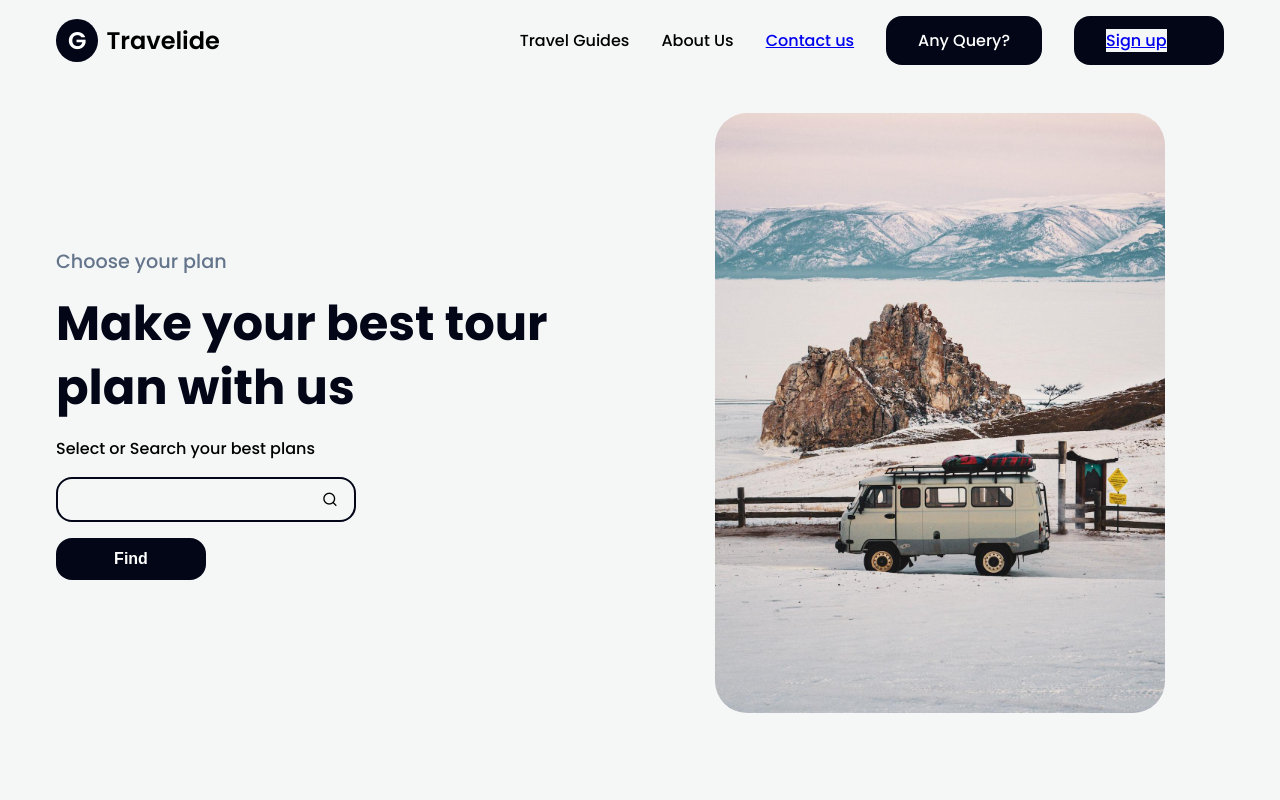
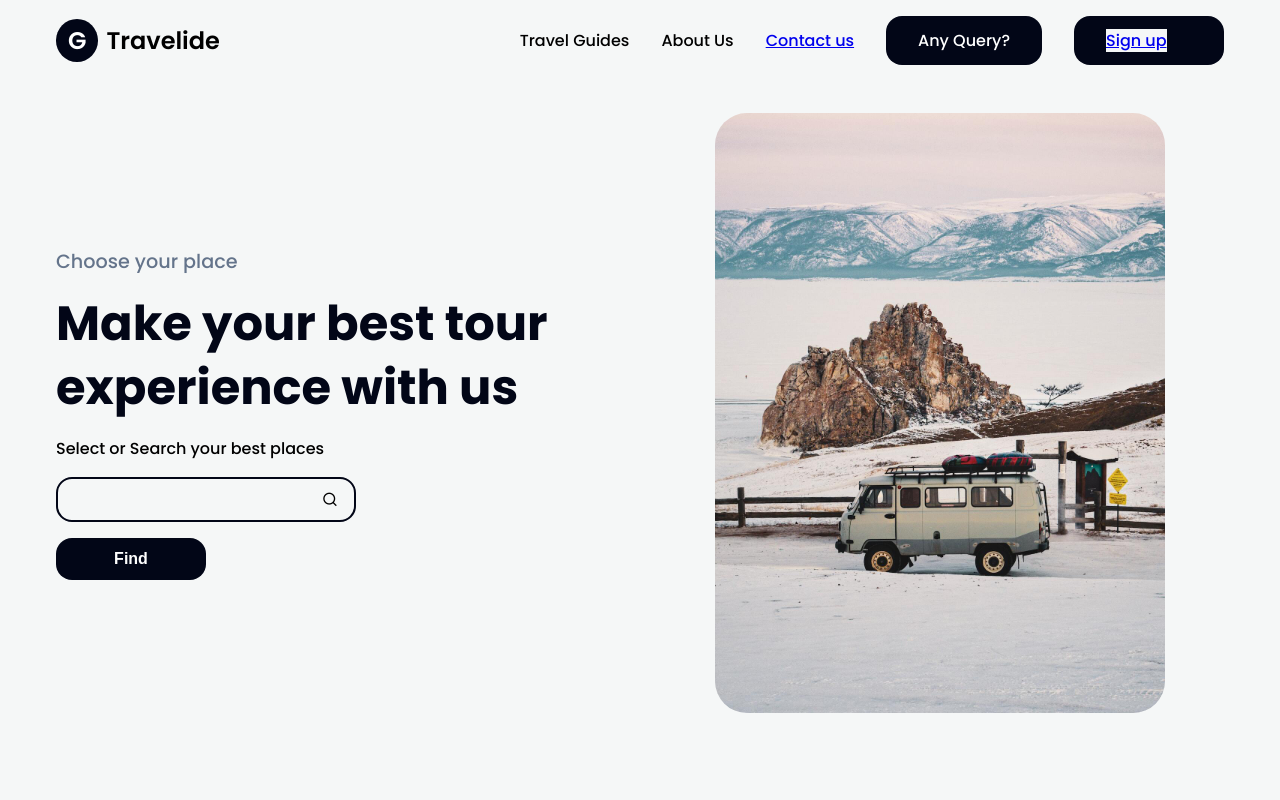
Before and after one commit to amansingh0001/Travelide, a plain HTML site: page index.html in a window 1280 px wide. Shown: the top 800 px of the page. Drawn offline with nearby package versions, Linux system fonts and the light colour scheme.

Commit message:
Add files via upload

```diff
--- a/index.html
+++ b/index.html
@@ -25,9 +25,9 @@
     </nav>
     <header class="section__container header__container">
         <div class="header__content">
-            <p class="section__subheader">Choose your plan</p>
-            <h2 class="section__header">Make your best tour plan with us</h2>
-            <p class="title">Select or Search your best plans</p>
+            <p class="section__subheader">Choose your place</p>
+            <h2 class="section__header">Make your best tour experience with us</h2>
+            <p class="title">Select or Search your best places</p>
             <form>
                 <div class="form__group">
                     <input type="text" />
```
